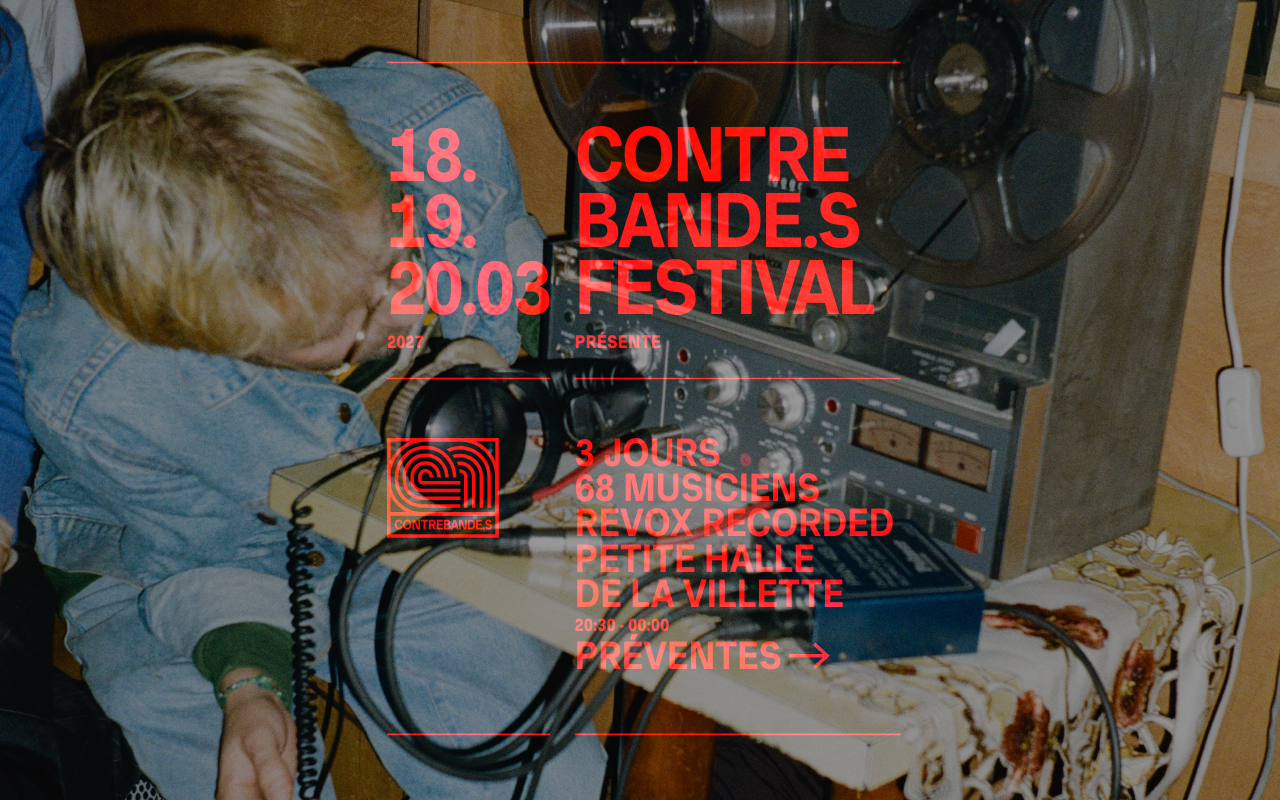
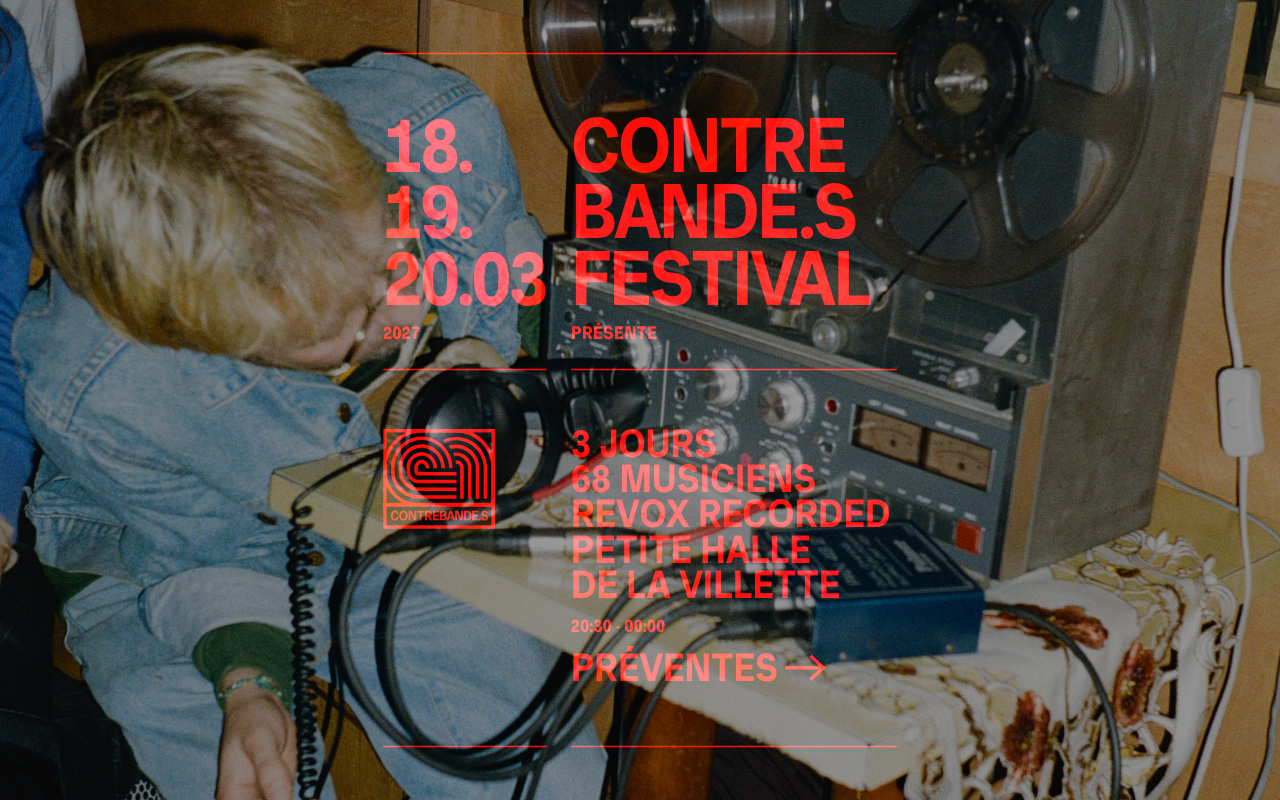
Before and after one commit to dbasso31/festival, a plain HTML site: page index.html in a window 1280 px wide. Shown: the top 800 px of the page. Drawn offline with Linux system fonts and the light colour scheme.

Commit message:
Garde 42px autour de 20:30, descend les filets du bas, recentre l'affiche
Co-Authored-By: Claude Sonnet 5.5 <noreply@anthropic.com>

```diff
--- a/index.html
+++ b/index.html
@@ -33,7 +33,7 @@ body{ font-family:"Muoto",sans-serif; }
   pointer-events:none;
   --k:calc(100cqw / 1170);          /* 1 px du visuel d'origine (1170 de large) */
 }
-.poster > *{ position:absolute; }
+.poster > *{ position:absolute; translate:calc(-7.5*var(--k)) calc(-17.65*var(--k)); } /* recentre le contenu dans la page */
 .poster .lines{ left:0; top:0; width:100%; height:100%; overflow:visible; }
 .poster .lines line{ stroke:var(--red); stroke-width:3; shape-rendering:geometricPrecision; }
 .poster .logo{ left:calc(92*var(--k)); top:calc(855*var(--k)); width:calc(218.4*var(--k)); height:auto; }
@@ -48,8 +48,8 @@ body{ font-family:"Muoto",sans-serif; }
 .title{ left:calc(458*var(--k)); top:calc(236*var(--k)); }
 .pres { left:calc(458*var(--k)); top:calc(651.6*var(--k)); }
 .info { left:calc(458*var(--k)); top:calc(847.3*var(--k)); }
-.doors{ left:calc(458*var(--k)); top:calc(1202.9*var(--k)); }
-.presales{ left:calc(458*var(--k)); top:calc(1244.6*var(--k)); }
+.doors{ left:calc(458*var(--k)); top:calc(1223.6*var(--k)); }
+.presales{ left:calc(458*var(--k)); top:calc(1285.9*var(--k)); }
 .arrow{ display:inline-block; width:1.1em; height:.72em; margin-left:.2em; overflow:visible; vertical-align:baseline; fill:none; stroke:currentColor; stroke-width:9.19; stroke-linecap:butt; stroke-linejoin:miter; }
 </style>
 </head>
@@ -68,8 +68,8 @@ body{ font-family:"Muoto",sans-serif; }
     <line x1="92"  y1="122"  x2="1093" y2="122"/>
     <line x1="92"  y1="738"  x2="410"  y2="738"/>
     <line x1="458" y1="738"  x2="1093" y2="738"/>
-    <line x1="92"  y1="1432" x2="410"  y2="1432"/>
-    <line x1="458" y1="1432" x2="1093" y2="1432"/>
+    <line x1="92"  y1="1473.3" x2="410"  y2="1473.3"/>
+    <line x1="458" y1="1473.3" x2="1093" y2="1473.3"/>
   </svg>
 
   <svg class="logo" role="img" aria-label="Contrebande.s" viewBox="0 0 129 115" fill="none" xmlns="http://www.w3.org/2000/svg">
```
